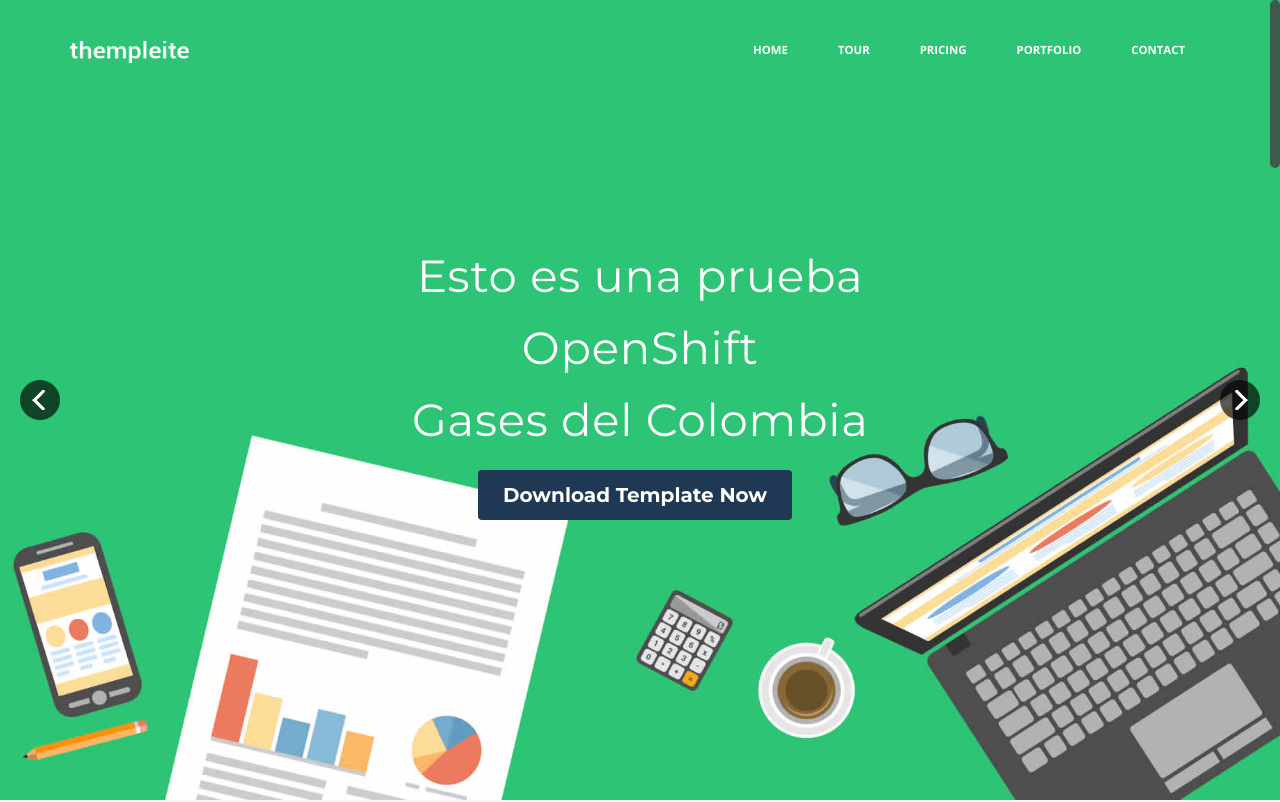
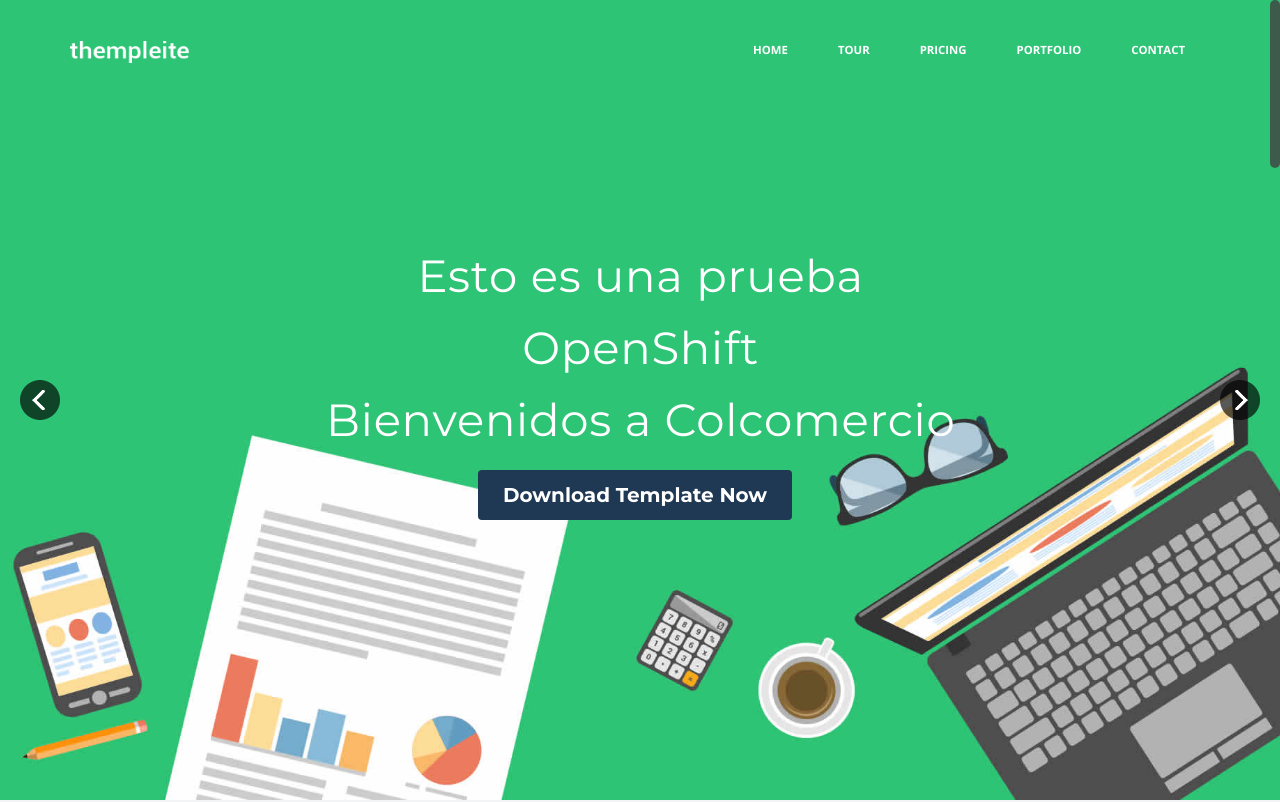
Before and after one commit to iacosta/OpenShift_Demo, a plain HTML site: page index.html in a window 1280 px wide. Shown: the top 802 px of the page. Drawn offline with nearby package versions, Linux system fonts and the light colour scheme.

Commit message:
Cambio titulo

```diff
--- a/index.html
+++ b/index.html
@@ -108,7 +108,7 @@
                                     Esto es una prueba<br>
                                     OpenShift
                                     <br />
-                                    Gases del Colombia</h2>
+                                    Bienvenidos a Colcomercio</h2>
                             </div>
                             <div class="tp-caption sfb slider tp-resizeme slider" data-x="center" data-hoffset="0"
                                 data-y="320" data-speed="800" data-start="1000" data-easing="Power4.easeOut"
```
